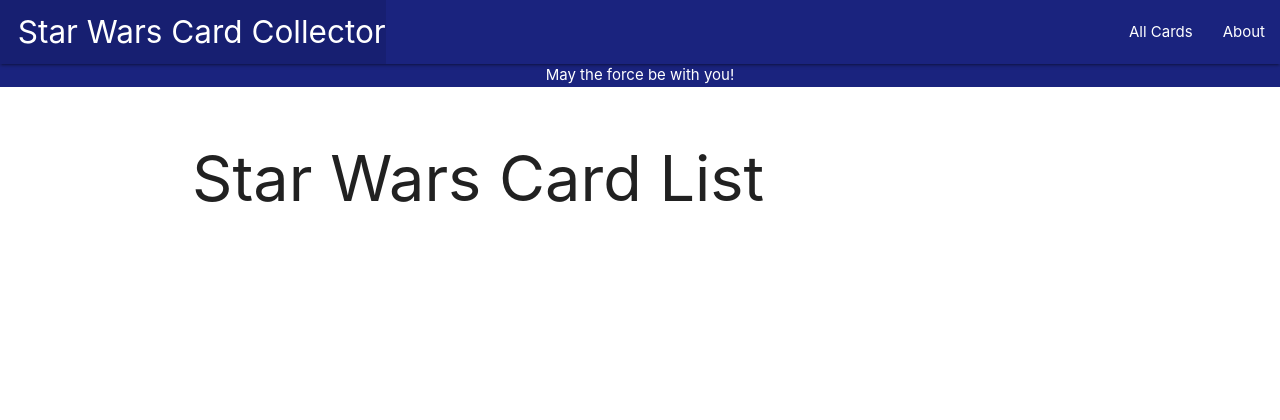
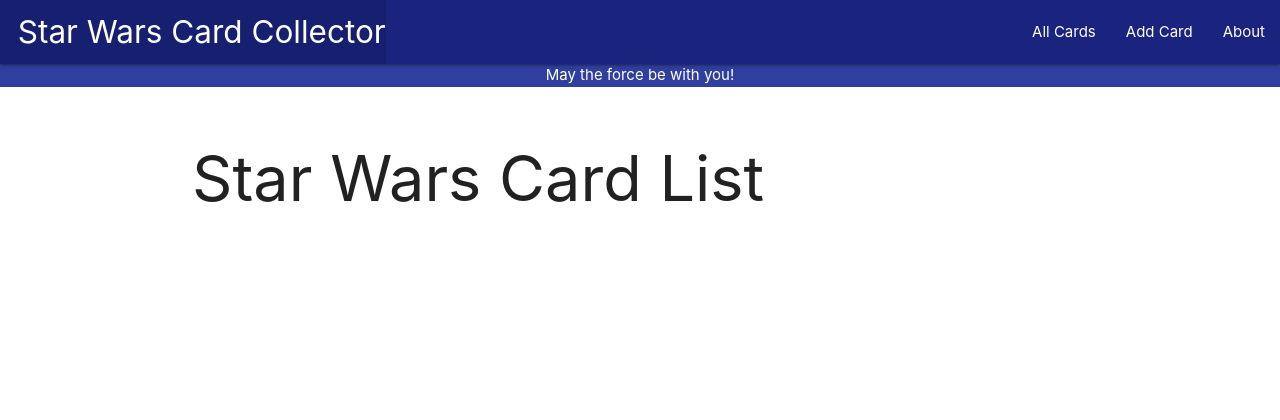
Before and after one commit to wjdonaldson/StarWarsCardCollector, a Django app: page /starwarscards/ in a window 1280 px wide. Shown: the top 420 px of the page. Run offline with Django 3.2, Linux system fonts and the light colour scheme; data that the repository does not hold is empty.

Commit message:
completes Part 3

```diff
--- a/main_app/models.py
+++ b/main_app/models.py
@@ -1,4 +1,5 @@
 from django.db import models
+from django.urls import reverse
 
 class StarWarsCard(models.Model):
     SERIES_TYPES = (
@@ -22,3 +23,6 @@
 
     def __str__(self):
         return (f"{self.card_number}: {self.caption}")
+
+    def get_absolute_url(self):
+        return reverse('detail', kwargs={'swc_id': self.id})
--- a/main_app/static/css/style.css
+++ b/main_app/static/css/style.css
@@ -19,4 +19,5 @@
 
 .tag-line {
   margin-top: 0;
+  padding-top: 0;
 }
--- a/main_app/templates/base.html
+++ b/main_app/templates/base.html
@@ -8,6 +8,7 @@
   <title>Star Wars Card Collector</title>
   <link rel="stylesheet" href="https://cdnjs.cloudflare.com/ajax/libs/materialize/1.0.0/css/materialize.min.css">
   <link rel="stylesheet" type="text/css" href="{% static 'css/style.css' %}">
+  <script src="https://cdnjs.cloudflare.com/ajax/libs/materialize/1.0.0/js/materialize.min.js"></script>
 </head>
 <body>
   <header class="navbar-fixed">
@@ -15,30 +16,32 @@
       <div class="nav-wrapper indigo darken-4">
         <ul>
           <li>
-            <a href="/" class="left brand-logo">
+            <a href="{% url 'root' %}" class="left brand-logo">
               &nbsp;&nbsp;Star Wars Card Collector
             </a>
           </li>
         </ul>
         <ul class="right">
           <li>
-            <a href="/starwarscards">
+            <a href="{% url 'starwarscards_index' %}">
               All Cards
             </a>
           </li>
           <li>
-            <a href="/about">
+            <a href="{% url 'starwarscards_create' %}">
+              Add Card
+            </a>
+          </li>
+          <li>
+            <a href="{% url 'about' %}">
               About
             </a>
           </li>
         </ul>
       </div>
-      {% comment %} <div class="nav-wrapper indigo darken-4">
-        <p class="indigo darken-4 white-text tag-line">May the force be with you!</p>
-      </div> {% endcomment %}
       </nav>
   </header>
-  <p class="indigo darken-4 white-text center-align tag-line">May the force be with you!</p>
+  <p class="indigo darken-2 white-text center-align tag-line">May the force be with you!</p>
   <main class="container">
     {% block content %}
     {% endblock %}
--- /dev/null
+++ b/main_app/templates/main_app/starwarscard_list.html
@@ -0,0 +1,18 @@
+{% extends 'base.html' %}
+{% block content %}
+<h1>Star Wars Card List</h1>
+<br>
+{% for sw_card in starwarscard_list %}
+  <div class="card">
+    <a href="{% url 'detail' sw_card.id %}">
+      <div class="card-content">
+        <span class="card-title">{{ sw_card.caption }}</span>
+        <p>Series: {{ sw_card.get_series_type_display }}</p>
+        <p>Number: {{ sw_card.card_number }}</p>
+        <p>Condition: {{ sw_card.get_condition_type_display }}</p>
+        <p>Description: {{ sw_card.description|linebreaks }}</p>
+      </div>
+    </a>
+  </div>
+{% endfor %}
+{% endblock %}
--- a/main_app/templates/starwarscards/detail.html
+++ b/main_app/templates/starwarscards/detail.html
@@ -11,5 +11,9 @@
       <p>Condition: {{ starwarscard.get_condition_type_display }}</p>
       <p>Description: {{ starwarscard.description|linebreaks }}</p>
     </div>
+    <div class="card-action">
+      <a href="{% url 'starwarscards_update' starwarscard.id %}">Edit</a>
+      <a href="{% url 'starwarscards_delete' starwarscard.id %}">Delete</a>
+    </div>
   </div>
 {% endblock %}
--- a/main_app/urls.py
+++ b/main_app/urls.py
@@ -4,6 +4,9 @@
 urlpatterns = [
   path('', views.root, name='root'),
   path('about/', views.about, name='about'),
-  path('starwarscards/', views.starwarscards_index, name='index'),
   path('starwarscards/<int:swc_id>/', views.starwarscards_detail, name='detail'),
+  path('starwarscards/', views.StarWarsCardList.as_view(), name='starwarscards_index'),
+  path('starwarscards/create/', views.StarWarsCardCreate.as_view(), name='starwarscards_create'),
+  path('starwarscards/<int:pk>/update/', views.StarWarsCardUpdate.as_view(), name='starwarscards_update'),
+  path('starwarscards/<int:pk>/delete/', views.StarWarsCardDelete.as_view(), name='starwarscards_delete'),
 ]
--- a/main_app/views.py
+++ b/main_app/views.py
@@ -1,4 +1,5 @@
 from django.shortcuts import render, redirect
+from django.views.generic import CreateView, ListView, UpdateView, DeleteView
 from .models import StarWarsCard
 
 # if the user goes to the root URL redirect to about
@@ -17,3 +18,18 @@
 def starwarscards_detail(request, swc_id):
   starwarscard = StarWarsCard.objects.get(id=swc_id)
   return render(request, 'starwarscards/detail.html', {'starwarscard': starwarscard})
+
+class StarWarsCardList(ListView):
+    model = StarWarsCard
+
+class StarWarsCardCreate(CreateView):
+  model = StarWarsCard
+  fields = ['series_type', 'card_number', 'caption', 'condition_type', 'description']
+
+class StarWarsCardUpdate(UpdateView):
+  model = StarWarsCard
+  fields = ['series_type', 'card_number', 'caption', 'condition_type', 'description']
+
+class StarWarsCardDelete(DeleteView):
+  model = StarWarsCard
+  success_url = '/starwarscards'
```
Also changed, not shown: main_app/templates/main_app/starwarscard_confirm_delete.html (added, +14 -0 lines), main_app/templates/main_app/starwarscard_form.html (added, +22 -0 lines).
